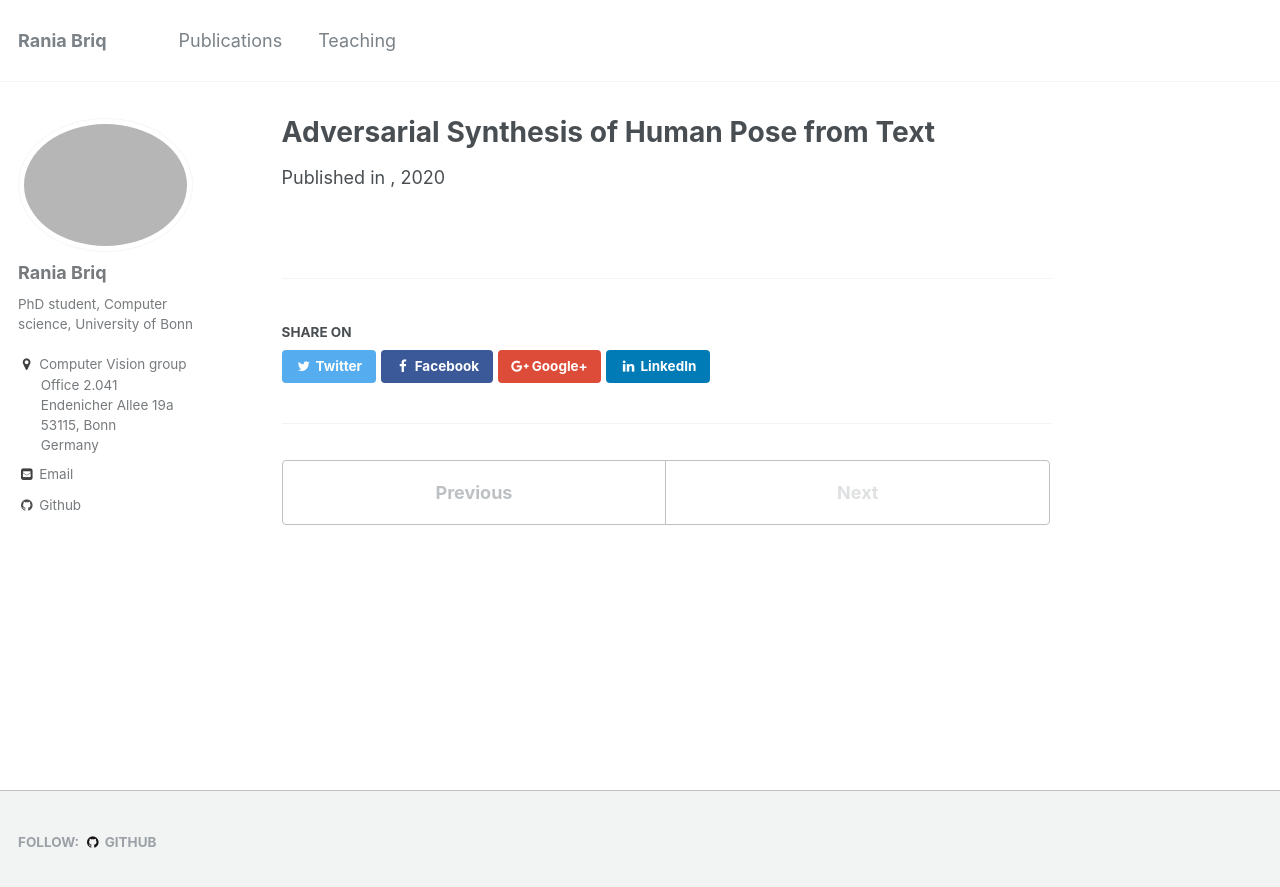
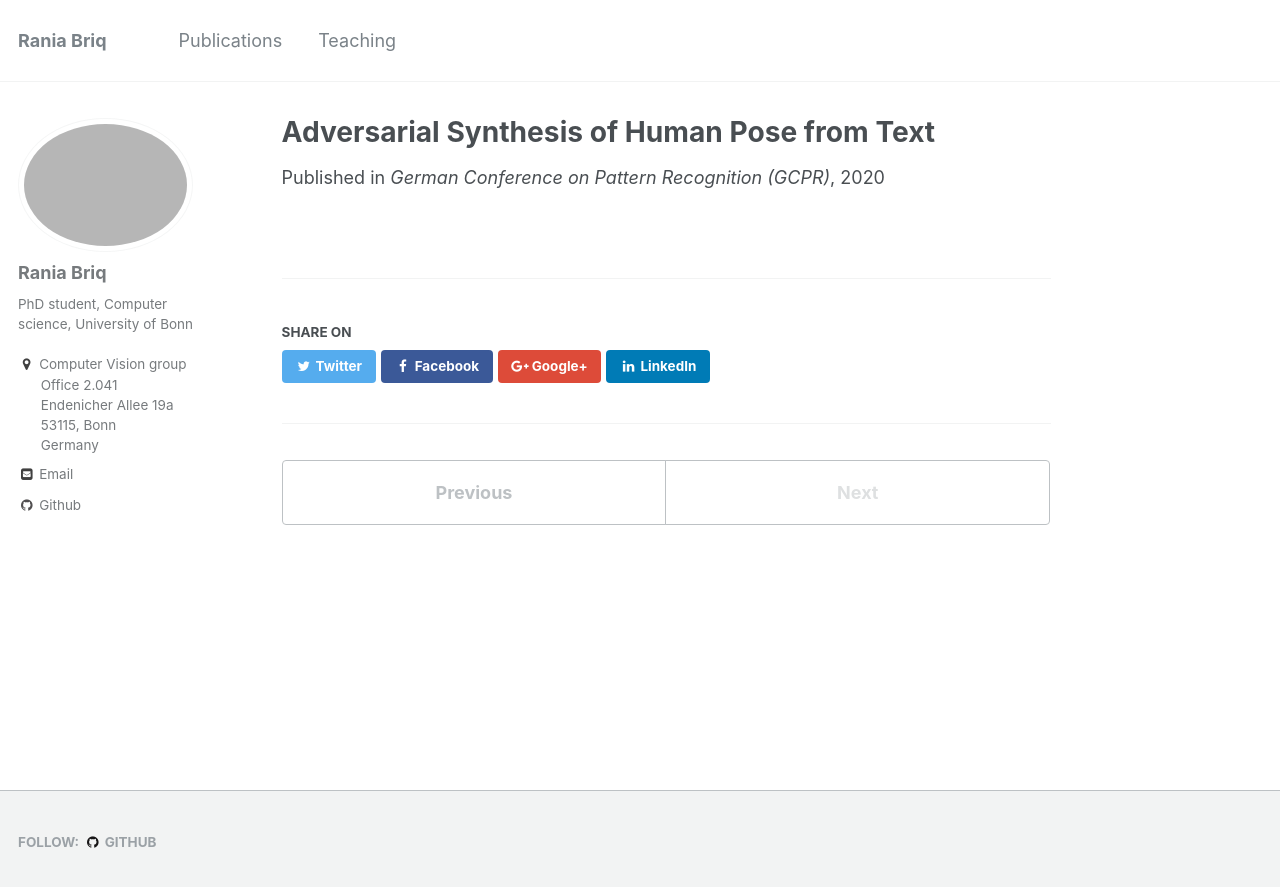
Before and after one commit to briqr/briqr.github.io, a Jekyll site: the page built from _publications/2020-05-04-adversarialSyn.md, in a window 1280 px wide. Shown: the top 887 px of the page. Built offline with Jekyll 4.4.1, drawn with Linux system fonts in a browser that asks for light colours.

Commit message:
Update 2020-05-04-adversarialSyn.md

```diff
--- a/_publications/2020-05-04-adversarialSyn.md
+++ b/_publications/2020-05-04-adversarialSyn.md
@@ -4,7 +4,7 @@ collection: publications
 excerpt: 'This work introduces the novel task of human pose synthesis from text. In order to solve this task, we propose a model that is based on a conditional generative adversarial network. It is designed to generate 2D human poses conditioned on human-written text descriptions. The model is trained and evaluated using the COCO dataset, which consists of images capturing complex everyday scenes. We show through qualitative and quantitative results that the model is capable of synthesizing plausible poses matching the given text, indicating it is possible to generate poses that are consistent with the given semantic features, especially for actions with distinctive poses. We also show that the model outperforms a vanilla GAN.'
 date: 2020-May-04
 paperurl: 'https://arxiv.org/abs/2005.00340'
-venue: ''
+venue: 'German Conference on Pattern Recognition (GCPR)'
 Authors: Y. Zhang, R. Briq, J. Tanke, J. Gall
 image: 'adversarial_syn_approach.png'
 ---
```
